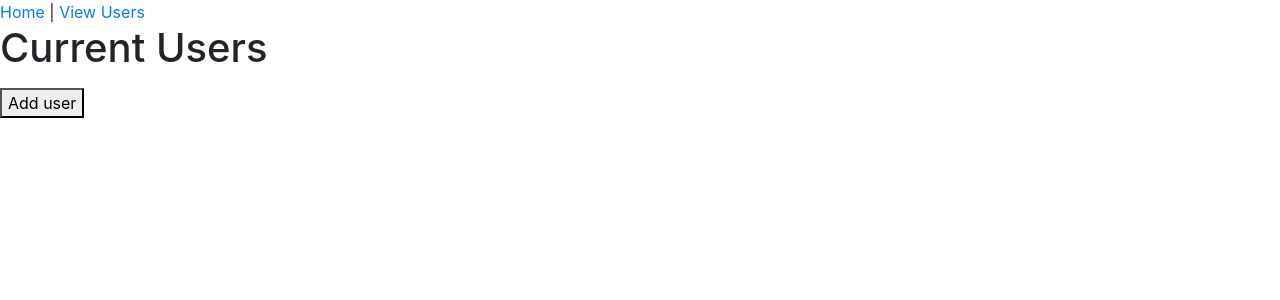
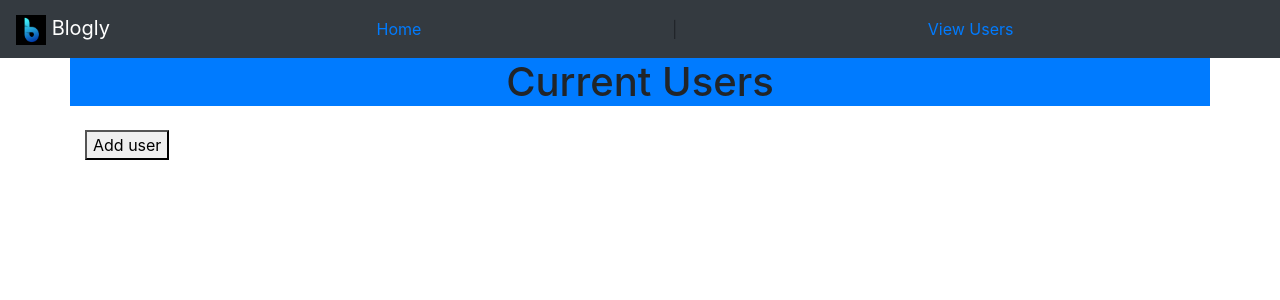
Before and after one commit to dalbiter/Blogly, a Flask app: page /users in a window 1280 px wide. Shown: the top 300 px of the page. Run offline with Flask 3, Linux system fonts and the light colour scheme.

Commit message:
added favicon, start styling navbar and view users page

```diff
--- a/templates/base.html
+++ b/templates/base.html
@@ -5,22 +5,31 @@
     <meta name="viewport" content="width=device-width, initial-scale=1.0">
     <link rel="stylesheet" href="https://cdn.jsdelivr.net/npm/bootstrap@4.4.1/dist/css/bootstrap.min.css" integrity="sha384-Vkoo8x4CGsO3+Hhxv8T/Q5PaXtkKtu6ug5TOeNV6gBiFeWPGFN9MuhOf23Q9Ifjh" crossorigin="anonymous">
     <title>{% block title %}{% endblock %}</title>
+    <link rel="icon" type="image/png" href="/static/images/blogly_logo.png">
 </head>
 <body>
 
-    <nav id="nav_bar">
-        <a href="/">Home</a>
+    <nav class="navbar navbar-dark bg-dark">
+        <a href="#" class="navbar-brand">
+            <img src="/static/images/blogly_logo.png" alt="" width="30" height="30" class="d-inline-block align top">
+            Blogly
+        </a>
+        <a href="/" class=" nav-link mx-auto">Home</a>
         |
-        <a href="/users">View Users</a>
+        <a href="/users" class="nav-link mx-auto">View Users</a>
     </nav>
 
-    <h1>
-        {% block h1 %}
-        {% endblock %}
-    </h1>
+    <div class="container text-center bg-primary">
+        <h1>
+            {% block h1 %}
+            {% endblock %}
+        </h1>
+    </div>
 
+    <div class="container">
     {% block content %}
     {% endblock %}
+    </div>
 
 </body>
 </html>
--- a/templates/edit_post.html
+++ b/templates/edit_post.html
@@ -15,7 +15,7 @@
         <br>
         Content <input type="text" name="content" placeholder="{{post.content}}">
         <br>
-        <button class="edit_post_button">Edit Post</button>
+        <button class="btn btn-info">Edit Post</button>
         </form>
         <form action="/users/{{post.user.id}}">
             <button id="cancel_edit_button">Cancel</button>
--- a/templates/new_post.html
+++ b/templates/new_post.html
@@ -14,9 +14,9 @@
         <br>
         Content <input type="text" name="content">
         <br>
-        <button id="add_post">Add</button>
+        <button class="btn btn-success">Add</button>
     </form>
     <form action="/users/{{user.id}}">
-        <button>Cancel</button>
+        <button class="btn btn-danger">Cancel</button>
     </form>
 {% endblock %}
--- a/templates/users.html
+++ b/templates/users.html
@@ -9,14 +9,30 @@
 {% endblock %}
 
 {% block content %}
-    <ul>
+    <!-- <ul>
         {% for user in users %}
         <li>
             <img src="{{user.image_url}}" alt="" height="30px" width="30px" class="thumbnail">
             <a href="/users/{{user.id}}">{{user.first_name}} {{user.last_name}}</a>
         </li>
         {% endfor %}
-    </ul>
+    </ul> -->
+    <div class="contiainer">
+        <div class="row">
+            {% for user in users %}
+            <div class="col-6 col-lg-4">
+                <div class="card">
+                    <img src="{{user.image_url}}" alt="" class="card-img-top">
+                    <div class="card-body">
+                        <h5 class="card-title">
+                            <a href="/users/{{user.id}}">{{user.first_name}} {{user.last_name}}</a>
+                        </h5>
+                    </div>
+                </div>
+            </div>
+            {% endfor %}
+        </div>
+    </div>
     <p>
         <form action="/users/new">
             <button>Add user</button>
```
Also changed, not shown: static/images/blogly_logo.png (added).
